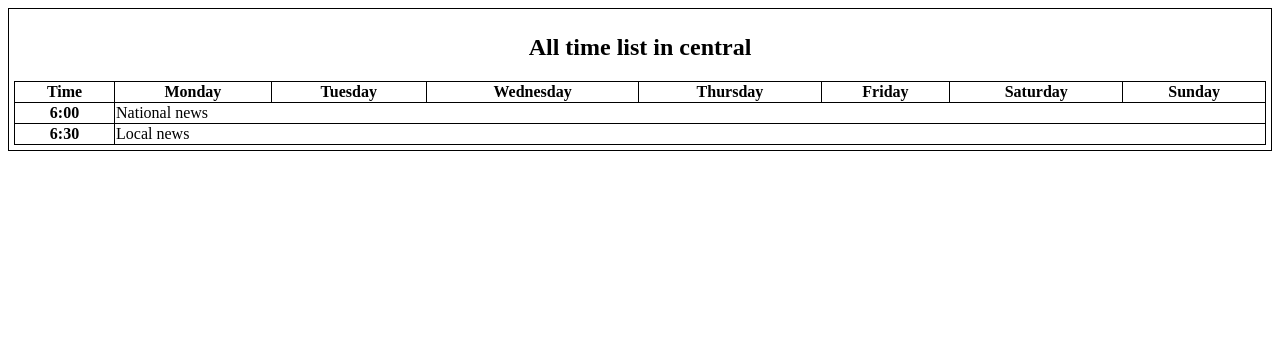
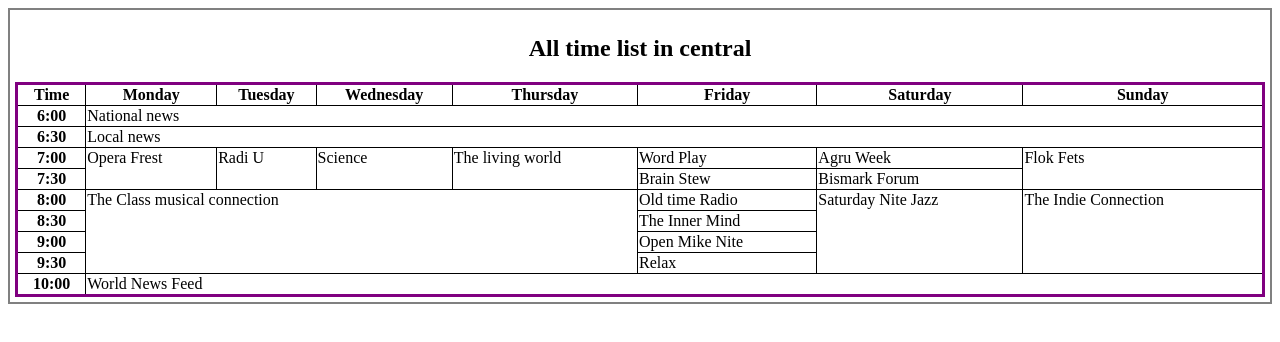
Before and after one commit to wocdat2406/BTTuan1Web, a plain HTML site: page index_bai5b.html in a window 1280 px wide. Drawn offline with Linux system fonts and the light colour scheme.

Commit message:
Tuan1_Bai5 update index_bai5b.html

```diff
--- a/index_bai5b.html
+++ b/index_bai5b.html
@@ -5,14 +5,20 @@
     <meta name="viewport" content="width=device-width, initial-scale=1.0">
     <title>Bai 5b</title>
     <style>
-        table, td, th{
+        td, th {
             border: 1px solid black;
+        }
+
+        table {
+            border: 3px solid purple;
             border-collapse: collapse;
         }
+
         body {
-            border: 1px solid #000;
+            border: 2px solid gray;  /* nếu muốn cả khung ngoài body cũng màu tím */
             padding: 5px;
         }
+
     </style>
 </head>
 <body>
@@ -38,6 +44,53 @@
             <th>6:30</th>
             <td colspan="7">Local news</td>
         </tr>
+
+        <tr>
+            <th>7:00</th>
+            <td rowspan="2" style="vertical-align: top;">Opera Frest</td>
+            <td rowspan="2" style="vertical-align: top;">Radi U</td>
+            <td rowspan="2" style="vertical-align: top;">Science</td>
+            <td rowspan="2" style="vertical-align: top;">The living world</td>
+            <td>Word Play</td>
+            <td>Agru Week</td>
+            <td rowspan="2"style="vertical-align: top;">Flok Fets</td>
+        </tr>
+
+        <tr>
+            <th>7:30</th>
+            <td>Brain Stew</td>
+            <td>Bismark Forum</td>
+        </tr>
+
+        <tr>
+            <th>8:00</th>
+            <td rowspan="4" colspan="4" style="vertical-align: top;">The Class musical connection</td>
+            <td>Old time Radio</td>
+            <td rowspan="4" style="vertical-align: top;">Saturday Nite Jazz</td>
+            <td rowspan="4" style="vertical-align: top;">The Indie Connection</td>
+
+
+        </tr>
+
+        <tr>
+            <th>8:30</th>
+            <td>The Inner Mind</td>
+        </tr>
+
+        <tr>
+            <th>9:00</th>
+            <td>Open Mike Nite</td>
+        </tr>
+
+        <tr>
+            <th>9:30</th>
+            <td>Relax</td>
+        </tr>
+
+        <tr>
+            <th>10:00</th>
+            <td colspan="7">World News Feed</td>
+        </tr>
     </table>
 </body>
 </html>
```
